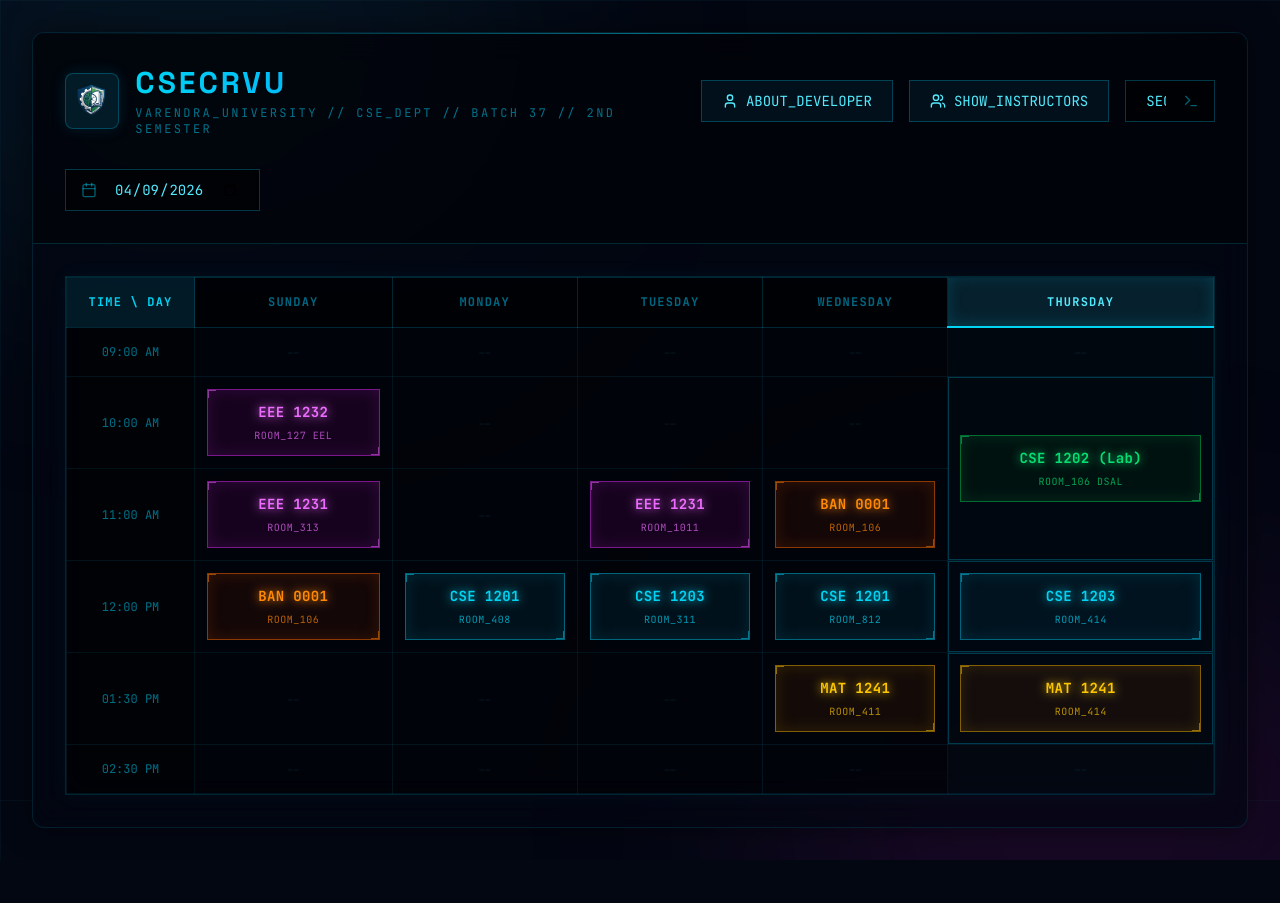
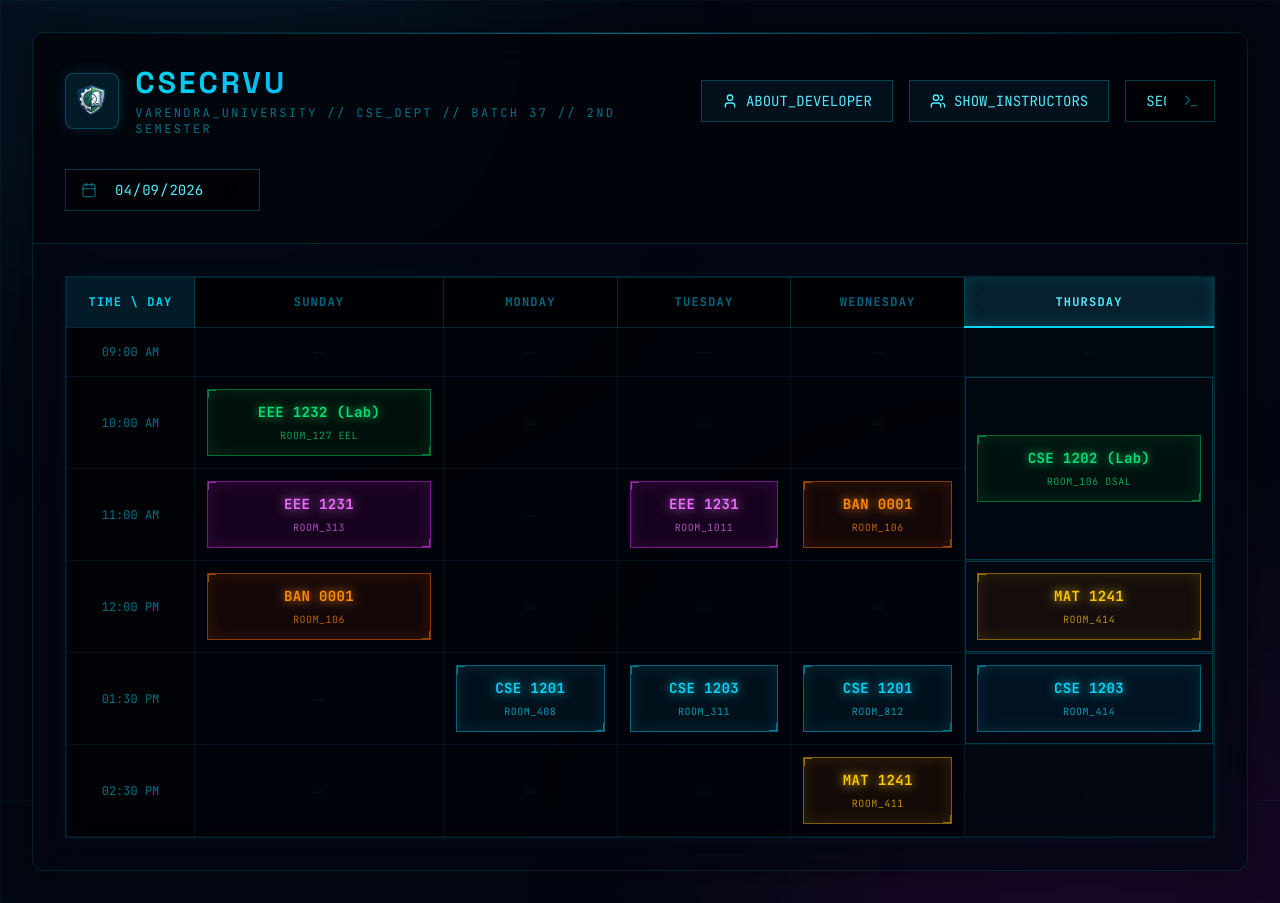
Before and after one commit to ZakiAlSaad/CSECRVU2.0, a React (Vite) app: page / in a window 1280 px wide. Before the commit the page ends 860 px from the top, so only its background shows below. Built offline with nearby package versions, Linux system fonts and the light colour scheme.

Commit message:
Routine Updated

```diff
--- a/src/data.ts
+++ b/src/data.ts
@@ -124,26 +124,26 @@ export const getTeacherPhone = (teacherString: string) => {
 export const routineData: Record<string, SectionSchedule> = {
   "A": {
       "Sunday": [
-          { time: "10:00 AM", sub: "EEE 1232", room: "127 EEL", teacher: "Ipshita Tasnim Raha & Mehedi Hasan Shakil" },
+          { time: "10:00 AM", sub: "EEE 1232 (Lab)", room: "127 EEL", teacher: "Ipshita Tasnim Raha & Mehedi Hasan Shakil" },
           { time: "11:00 AM", sub: "EEE 1231", room: "313", teacher: "Ipshita Tasnim Raha" },
           { time: "12:00 PM", sub: "BAN 0001", room: "106", teacher: "Most. Afshara Tasnim Ritu" }
       ],
       "Monday": [
-          { time: "12:00 PM", sub: "CSE 1201", room: "408", teacher: "Md. Muktar Hossain" }
+          { time: "01:30 PM", sub: "CSE 1201", room: "408", teacher: "Md. Muktar Hossain" }
       ],
       "Tuesday": [
           { time: "11:00 AM", sub: "EEE 1231", room: "1011", teacher: "Ipshita Tasnim Raha" },
-          { time: "12:00 PM", sub: "CSE 1203", room: "311", teacher: "Sanjoy Kumar Chakravarty" }
+          { time: "01:30 PM", sub: "CSE 1203", room: "311", teacher: "Sanjoy Kumar Chakravarty" }
       ],
       "Wednesday": [
           { time: "11:00 AM", sub: "BAN 0001", room: "106", teacher: "Most. Afshara Tasnim Ritu" },
-          { time: "12:00 PM", sub: "CSE 1201", room: "812", teacher: "Md. Muktar Hossain" },
-          { time: "01:30 PM", sub: "MAT 1241", room: "411", teacher: "Md. Mizanur Rahman" }
+          { time: "01:30 PM", sub: "CSE 1201", room: "812", teacher: "Md. Muktar Hossain" },
+          { time: "02:30 PM", sub: "MAT 1241", room: "411", teacher: "Md. Mizanur Rahman" }
       ],
       "Thursday": [
           { time: "10:00 AM - 12:00 PM", sub: "CSE 1202 (Lab)", room: "106 DSAL", teacher: "A.S.M Delwar Hossain & Md. Muktar Hossain" },
-          { time: "12:00 PM", sub: "CSE 1203", room: "414", teacher: "Sanjoy Kumar Chakravarty" },
-          { time: "01:30 PM", sub: "MAT 1241", room: "414", teacher: "Md. Mizanur Rahman" }
+          { time: "12:00 PM", sub: "MAT 1241", room: "414", teacher: "Md. Mizanur Rahman" },
+          { time: "01:30 PM", sub: "CSE 1203", room: "414", teacher: "Sanjoy Kumar Chakravarty" }
       ]
   },
   "B": {
@@ -157,17 +157,17 @@ export const routineData: Record<string, SectionSchedule> = {
       ],
       "Tuesday": [
           { time: "10:00 AM - 12:00 PM", sub: "CSE 1202 (Lab)", room: "129 SEL", teacher: "Md. Muktar Hossain & Tanver Ahmed" },
-          { time: "12:00 PM", sub: "CSE 1203", room: "414", teacher: "Mehedi Hasan Shakil" }
+          { time: "01:30 PM", sub: "CSE 1203", room: "414", teacher: "Mehedi Hasan Shakil" }
       ],
       "Wednesday": [
+          { time: "10:00 AM", sub: "MAT 1241", room: "814", teacher: "Md. Mizanur Rahman" },
           { time: "11:00 AM", sub: "BAN 0001", room: "106", teacher: "Most. Afshara Tasnim Ritu" },
-          { time: "12:00 PM", sub: "MAT 1241", room: "814", teacher: "Md. Mizanur Rahman" },
           { time: "01:30 PM", sub: "EEE 1231", room: "511", teacher: "Dr. Sinthia Shabnam Mou" }
       ],
       "Thursday": [
-          { time: "09:00 AM", sub: "EEE 1232", room: "130 DSCAL", teacher: "Md. Adnan Sami & Md. Alamin Hossain Pappu" },
+          { time: "09:00 AM", sub: "EEE 1232 (Lab)", room: "130 DSCAL", teacher: "Md. Adnan Sami & Md. Alamin Hossain Pappu" },
           { time: "10:00 AM", sub: "CSE 1203", room: "812", teacher: "Mehedi Hasan Shakil" },
-          { time: "11:00 AM", sub: "CSE 1201", room: "311", teacher: "Md. Muktar Hossain" }
+          { time: "12:00 PM", sub: "CSE 1201", room: "311", teacher: "Md. Muktar Hossain" }
       ]
   },
   "C": {
@@ -176,10 +176,10 @@ export const routineData: Record<string, SectionSchedule> = {
       ],
       "Monday": [
           { time: "11:00 AM - 01:30 PM", sub: "CSE 1202 (Lab)", room: "129 SEL", teacher: "Mohammad Kasedullah & Md. Muktar Hossain" },
-          { time: "01:30 PM", sub: "EEE 1231", room: "413", teacher: "Ipshita Tasnim Raha" }
+          { time: "02:30 PM", sub: "EEE 1231", room: "413", teacher: "Ipshita Tasnim Raha" }
       ],
       "Tuesday": [
-          { time: "11:00 AM", sub: "EEE 1232", room: "130 DSCAL", teacher: "Ipshita Tasnim Raha & Md. Alamin Hossain Pappu" },
+          { time: "10:00 AM", sub: "EEE 1232 (Lab)", room: "130 DSCAL", teacher: "Ipshita Tasnim Raha & Md. Alamin Hossain Pappu" },
           { time: "12:00 PM", sub: "CSE 1201", room: "314", teacher: "Md. Muktar Hossain" },
           { time: "01:30 PM", sub: "CSE 1203", room: "509", teacher: "Umme Rumman" }
       ],
@@ -190,8 +190,8 @@ export const routineData: Record<string, SectionSchedule> = {
           { time: "01:30 PM", sub: "MAT 1241", room: "408", teacher: "Md. Mizanur Rahman" }
       ],
       "Thursday": [
-          { time: "12:00 PM", sub: "MAT 1241", room: "402", teacher: "Md. Mizanur Rahman" },
-          { time: "02:30 PM", sub: "EEE 1231", room: "1012", teacher: "Ipshita Tasnim Raha" }
+          { time: "11:00 AM", sub: "MAT 1241", room: "402", teacher: "Md. Mizanur Rahman" },
+          { time: "01:30 PM", sub: "EEE 1231", room: "1012", teacher: "Ipshita Tasnim Raha" }
       ]
   },
   "D": {
@@ -201,9 +201,9 @@ export const routineData: Record<string, SectionSchedule> = {
           { time: "12:00 PM - 02:30 PM", sub: "CSE 1202 (Lab)", room: "129 SEL", teacher: "Md. Muktar Hossain & Tanver Ahmed" }
       ],
       "Monday": [
-          { time: "11:00 AM", sub: "CSE 1201", room: "311", teacher: "Tanver Ahmed" },
-          { time: "12:00 PM", sub: "EEE 1231", room: "411", teacher: "Ipshita Tasnim Raha" },
-          { time: "01:30 PM", sub: "MAT 1241", room: "414", teacher: "Md. Mizanur Rahman" }
+          { time: "11:00 AM", sub: "MAT 1241", room: "414", teacher: "Md. Mizanur Rahman" },
+          { time: "12:00 PM", sub: "CSE 1201", room: "311", teacher: "Tanver Ahmed" },
+          { time: "01:30 PM", sub: "EEE 1231", room: "411", teacher: "Ipshita Tasnim Raha" }
       ],
       "Tuesday": [],
       "Wednesday": [
@@ -212,28 +212,28 @@ export const routineData: Record<string, SectionSchedule> = {
           { time: "01:30 PM", sub: "CSE 1203", room: "514", teacher: "Umme Rumman" }
       ],
       "Thursday": [
-          { time: "12:00 PM", sub: "EEE 1232", room: "130 DSCAL", teacher: "Ipshita Tasnim Raha & Md. Alamin Hossain Pappu" },
-          { time: "01:30 PM", sub: "EEE 1231", room: "408", teacher: "Ipshita Tasnim Raha" },
-          { time: "02:30 PM", sub: "CSE 1203", room: "512", teacher: "Umme Rumman" }
+          { time: "11:00 AM", sub: "EEE 1232 (Lab)", room: "130 DSCAL", teacher: "Ipshita Tasnim Raha & Md. Alamin Hossain Pappu" },
+          { time: "01:30 PM", sub: "CSE 1203", room: "512", teacher: "Umme Rumman" },
+          { time: "02:30 PM", sub: "EEE 1231", room: "408", teacher: "Ipshita Tasnim Raha" }
       ]
   },
   "E": {
       "Sunday": [
           { time: "10:00 AM", sub: "EEE 1231", room: "408", teacher: "Md. Adnan Sami" },
-          { time: "12:00 PM", sub: "EEE 1232", room: "130 DSCAL", teacher: "Shorav Paul & Md. Adnan Sami" }
+          { time: "12:00 PM", sub: "EEE 1232 (Lab)", room: "130 DSCAL", teacher: "Shorav Paul & Md. Adnan Sami" }
       ],
       "Monday": [
           { time: "09:00 AM", sub: "BAN 0001", room: "106", teacher: "Most. Afshara Tasnim Ritu" },
-          { time: "01:30 PM", sub: "MAT 1241", room: "814", teacher: "Anupoma Barman Shetu" }
+          { time: "11:00 AM", sub: "MAT 1241", room: "814", teacher: "Anupoma Barman Shetu" }
       ],
       "Tuesday": [
+          { time: "11:00 AM", sub: "BAN 0001", room: "106", teacher: "Most. Afshara Tasnim Ritu" },
           { time: "12:00 PM", sub: "CSE 1201", room: "408", teacher: "Tanver Ahmed" },
-          { time: "01:30 PM", sub: "BAN 0001", room: "106", teacher: "Most. Afshara Tasnim Ritu" },
-          { time: "02:30 PM", sub: "CSE 1203", room: "413", teacher: "Mst. Jannatul Ferdous" }
+          { time: "01:30 PM", sub: "CSE 1203", room: "413", teacher: "Mst. Jannatul Ferdous" }
       ],
       "Wednesday": [
-          { time: "10:00 AM", sub: "EEE 1231", room: "513", teacher: "Md. Adnan Sami" },
-          { time: "11:00 AM", sub: "CSE 1201", room: "408", teacher: "Tanver Ahmed" },
+          { time: "09:00 AM", sub: "EEE 1231", room: "513", teacher: "Md. Adnan Sami" },
+          { time: "10:00 AM", sub: "CSE 1201", room: "408", teacher: "Tanver Ahmed" },
           { time: "12:00 PM", sub: "CSE 1203", room: "1012", teacher: "Mst. Jannatul Ferdous" }
       ],
       "Thursday": [
@@ -251,17 +251,17 @@ export const routineData: Record<string, SectionSchedule> = {
           { time: "11:00 AM", sub: "CSE 1203", room: "408", teacher: "Mst. Jannatul Ferdous" }
       ],
       "Tuesday": [
-          { time: "10:00 AM", sub: "EEE 1231", room: "509", teacher: "Md. Adnan Sami" },
-          { time: "01:30 PM", sub: "BAN 0001", room: "106", teacher: "Most. Afshara Tasnim Ritu" }
+          { time: "09:00 AM", sub: "EEE 1231", room: "509", teacher: "Md. Adnan Sami" },
+          { time: "11:00 AM", sub: "BAN 0001", room: "106", teacher: "Most. Afshara Tasnim Ritu" }
       ],
       "Wednesday": [
           { time: "11:00 AM", sub: "EEE 1231", room: "513", teacher: "Md. Adnan Sami" },
-          { time: "12:00 PM", sub: "CSE 1203", room: "1011", teacher: "Mst. Jannatul Ferdous" },
-          { time: "01:30 PM", sub: "MAT 1241", room: "314", teacher: "Anupoma Barman Shetu" }
+          { time: "12:00 PM", sub: "MAT 1241", room: "314", teacher: "Anupoma Barman Shetu" },
+          { time: "01:30 PM", sub: "CSE 1203", room: "1011", teacher: "Mst. Jannatul Ferdous" }
       ],
       "Thursday": [
-          { time: "11:00 AM", sub: "MAT 1241", room: "311", teacher: "Anupoma Barman Shetu" },
-          { time: "12:00 PM", sub: "EEE 1232", room: "127 EEL", teacher: "Shorav Paul & Md. Adnan Sami" },
+          { time: "10:00 AM", sub: "MAT 1241", room: "311", teacher: "Anupoma Barman Shetu" },
+          { time: "11:00 AM", sub: "EEE 1232 (Lab)", room: "127 EEL", teacher: "Shorav Paul & Md. Adnan Sami" },
           { time: "01:30 PM", sub: "CSE 1201", room: "412", teacher: "D. M. Asadujjaman" }
       ]
   },
@@ -273,20 +273,20 @@ export const routineData: Record<string, SectionSchedule> = {
       ],
       "Monday": [
           { time: "09:00 AM", sub: "EEE 1231", room: "812", teacher: "Zannatul Mifta" },
-          { time: "11:00 AM", sub: "EEE 1232", room: "127 EEL", teacher: "Zannatul Mifta & Md. Adnan Sami" }
+          { time: "11:00 AM", sub: "EEE 1232 (Lab)", room: "127 EEL", teacher: "Zannatul Mifta & Md. Adnan Sami" }
       ],
       "Tuesday": [
           { time: "09:00 AM", sub: "CSE 1201", room: "812", teacher: "MST. NAFIA ISLAM SHISHIR" },
-          { time: "11:00 AM", sub: "CSE 1203", room: "814", teacher: "Mst. Jannatul Ferdous" },
+          { time: "10:00 AM", sub: "CSE 1203", room: "814", teacher: "Mst. Jannatul Ferdous" },
           { time: "12:00 PM", sub: "MAT 1241", room: "814", teacher: "Anupoma Barman Shetu" }
       ],
       "Wednesday": [
-          { time: "10:00 AM", sub: "CSE 1203", room: "514", teacher: "Mst. Jannatul Ferdous" },
-          { time: "01:30 PM", sub: "BAN 0001", room: "106", teacher: "Most. Afshara Tasnim Ritu" }
+          { time: "11:00 AM", sub: "CSE 1203", room: "514", teacher: "Mst. Jannatul Ferdous" },
+          { time: "12:00 PM", sub: "BAN 0001", room: "106", teacher: "Most. Afshara Tasnim Ritu" }
       ],
       "Thursday": [
           { time: "11:00 AM", sub: "EEE 1231", room: "513", teacher: "Zannatul Mifta" },
-          { time: "01:30 PM - 03:30 PM", sub: "CSE 1202 (Lab)", room: "129 SEL", teacher: "Md. Nour Nabi & MST. NAFIA ISLAM SHISHIR" }
+          { time: "12:00 PM - 02:30 PM", sub: "CSE 1202 (Lab)", room: "129 SEL", teacher: "Md. Nour Nabi & MST. NAFIA ISLAM SHISHIR" }
       ]
   }
 };
```
